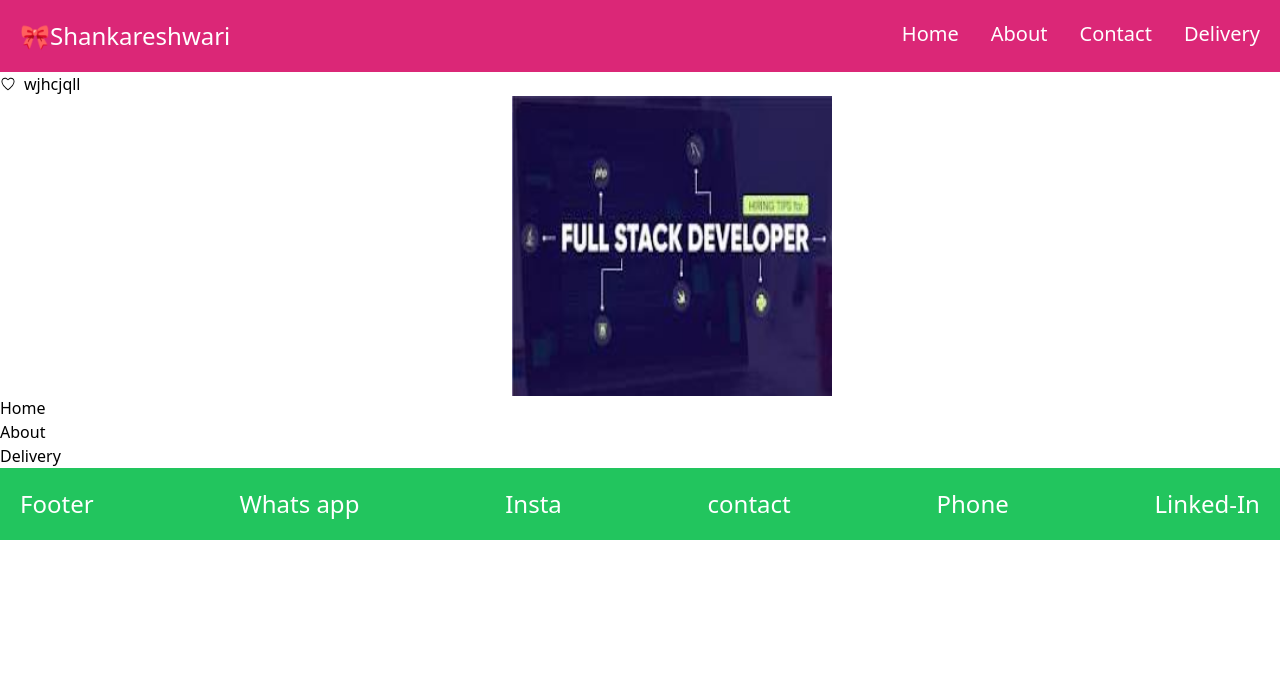
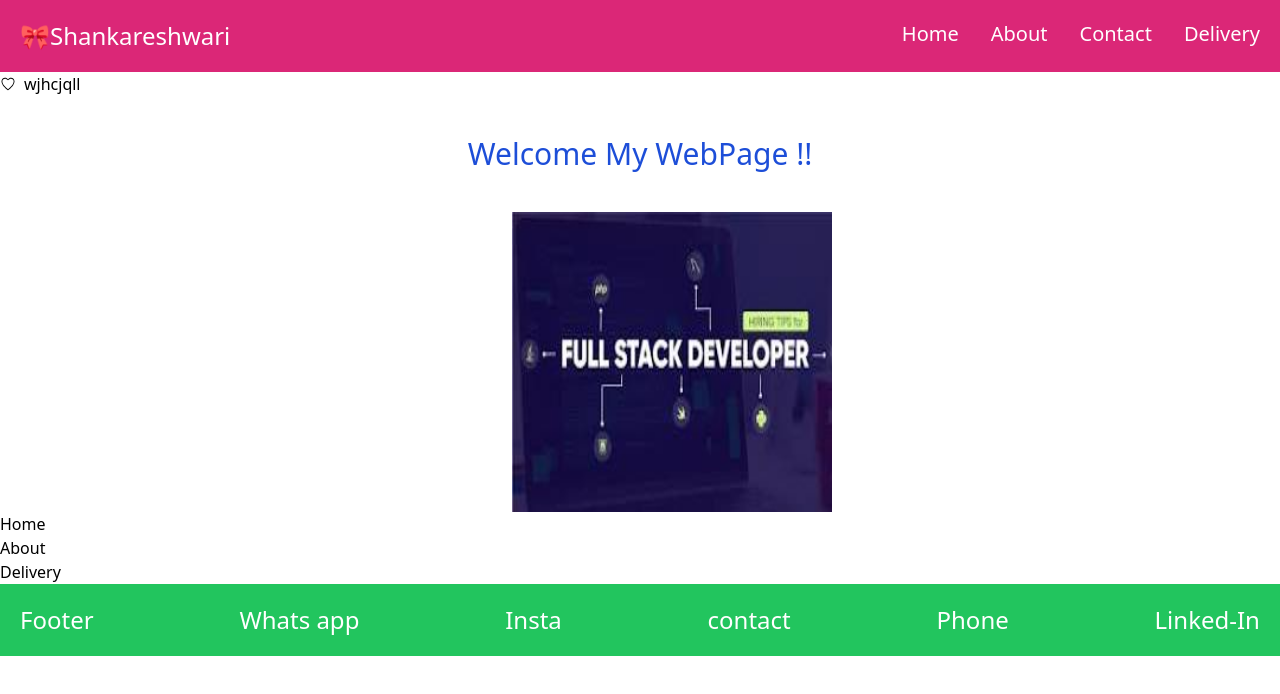
Before and after one commit to abi4679553/routesbasic, a React (Create React App) app: page / in a window 1280 px wide. Shown: the top 694 px of the page. Built offline with nearby package versions, Linux system fonts and the light colour scheme.

Commit message:
update FrondPage.js

```diff
--- a/src/components/FrontPage.js
+++ b/src/components/FrontPage.js
@@ -12,6 +12,7 @@ export default function FrontPage() {
         <IoIosHeartEmpty />
         <p>wjhcjqll</p>
         </div>
+        <p className='text-3xl text-blue-700  text-center m-10'>Welcome My WebPage !!</p>
         <img src={img1}  alt='img1' className='h-[300px] w-80  ml-[40%] ' />
         <Home />
         <About />
```
